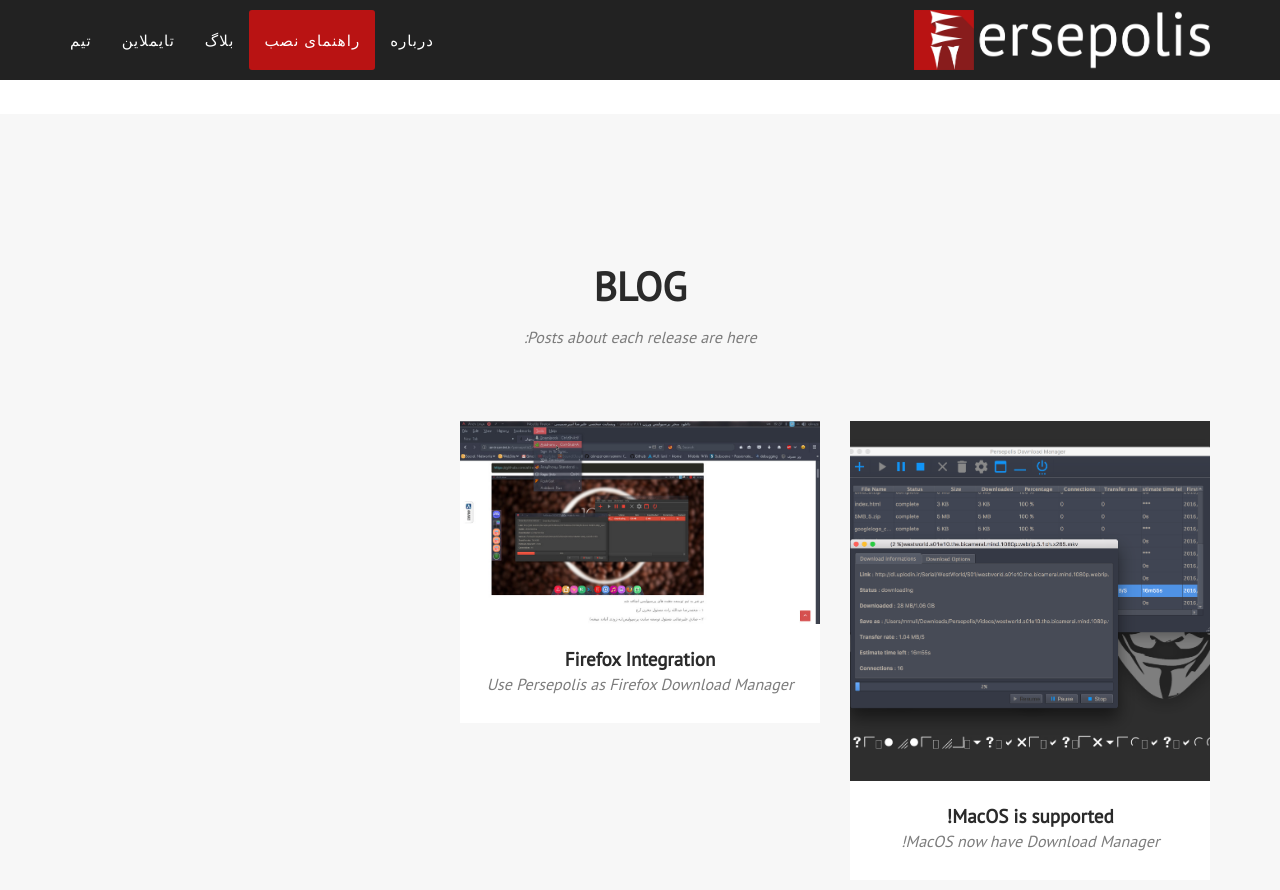
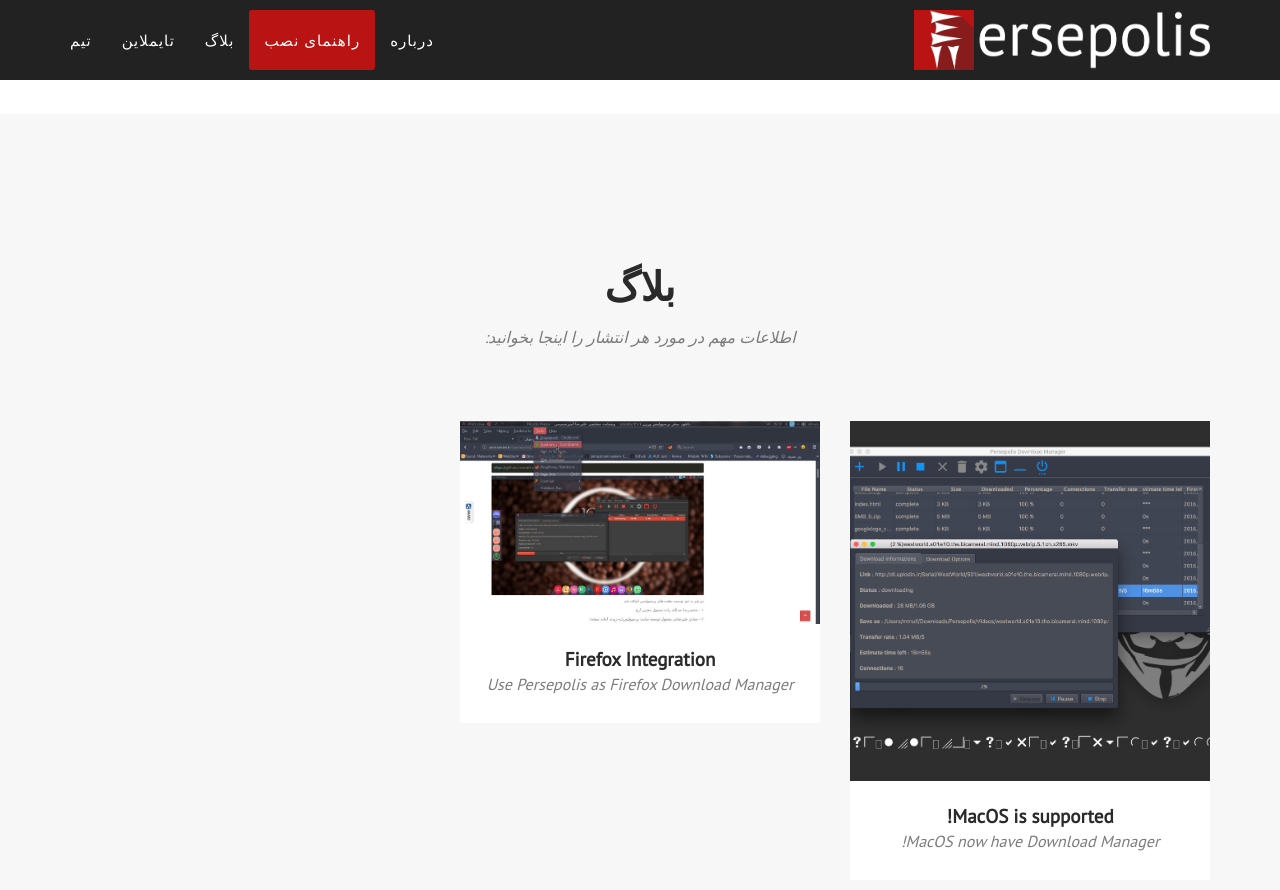
Before and after one commit to mavahedinia/mr0null.github.io, a Jekyll site: the page built from fa/index.html, in a window 1280 px wide and 900 px high, scrolled down 2656 px. Shown: the top 890 px of the window. Built offline with Jekyll 4.4.1, drawn with Linux system fonts in a browser that asks for light colours.

Commit message:
Blog translated

```diff
--- a/_includes/portfolio_grid-fa.html
+++ b/_includes/portfolio_grid-fa.html
@@ -3,8 +3,8 @@
         <div class="container">
             <div class="row">
                 <div class="col-lg-12 text-center">
-                    <h2 class="section-heading">Blog</h2>
-                    <h3 class="section-subheading text-muted">Posts about each release are here:</h3>
+                    <h2 class="section-heading">بلاگ</h2>
+                    <h3 class="section-subheading text-muted">اطلاعات مهم در مورد هر انتشار را اینجا بخوانید:</h3>
                 </div>
             </div>
             <div class="row">
```
